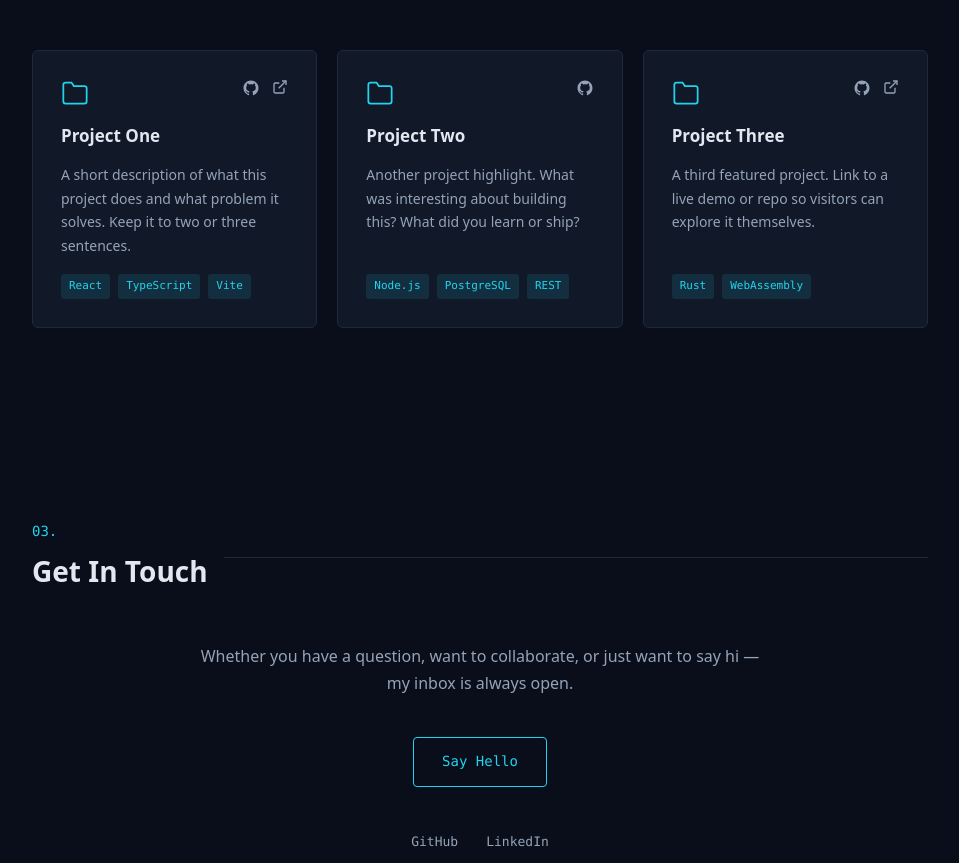
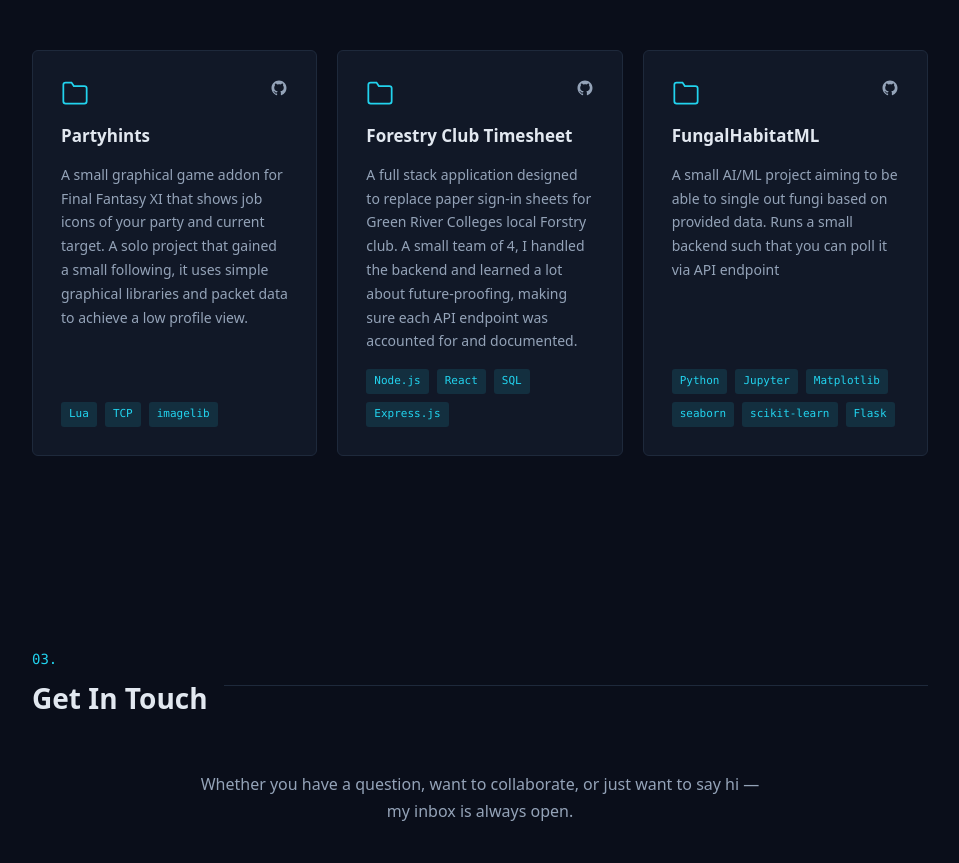
Before and after one commit to rjtrenchard/personal-page-RJT, a React (Vite) app: page / in a window 1280 px wide. Shown: the part 1720-2583 px from the top of the page, without its empty margins (160-1119 px from the left). Built offline with nearby package versions, Linux system fonts and the light colour scheme.

Commit message:
Fill in project data

```diff
--- a/src/components/Projects.jsx
+++ b/src/components/Projects.jsx
@@ -1,27 +1,27 @@
 const projects = [
   {
-    title: 'Project One',
+    title: 'Partyhints',
     description:
-      'A short description of what this project does and what problem it solves. Keep it to two or three sentences.',
-    tech: ['React', 'TypeScript', 'Vite'],
-    github: '#',
-    live: '#',
-  },
-  {
-    title: 'Project Two',
-    description:
-      'Another project highlight. What was interesting about building this? What did you learn or ship?',
-    tech: ['Node.js', 'PostgreSQL', 'REST'],
-    github: '#',
+      'A small graphical game addon for Final Fantasy XI that shows job icons of your party and current target. A solo project that gained a small following, it uses simple graphical libraries and packet data to achieve a low profile view.',
+    tech: ['Lua', 'TCP', 'imagelib'],
+    github: 'https://github.com/rjtrenchard/partyhints',
     live: null,
   },
   {
-    title: 'Project Three',
+    title: 'Forestry Club Timesheet',
     description:
-      'A third featured project. Link to a live demo or repo so visitors can explore it themselves.',
-    tech: ['Rust', 'WebAssembly'],
-    github: '#',
-    live: '#',
+      'A full stack application designed to replace paper sign-in sheets for Green River Colleges local Forstry club. A small team of 4, I handled the backend and learned a lot about future-proofing, making sure each API endpoint was accounted for and documented.',
+    tech: ['Node.js', 'React', 'SQL', 'Express.js'],
+    github: 'https://github.com/rjtrenchard/forestry-club-GRC',
+    live: null,
+  },
+  {
+    title: 'FungalHabitatML',
+    description:
+      'A small AI/ML project aiming to be able to single out fungi based on provided data. Runs a small backend such that you can poll it via API endpoint',
+    tech: ['Python', 'Jupyter', 'Matplotlib', 'seaborn', 'scikit-learn', 'Flask'],
+    github: 'https://github.com/rjtrenchard/FungalHabitatML/tree/main',
+    live: null,
   },
 ]
 
```
